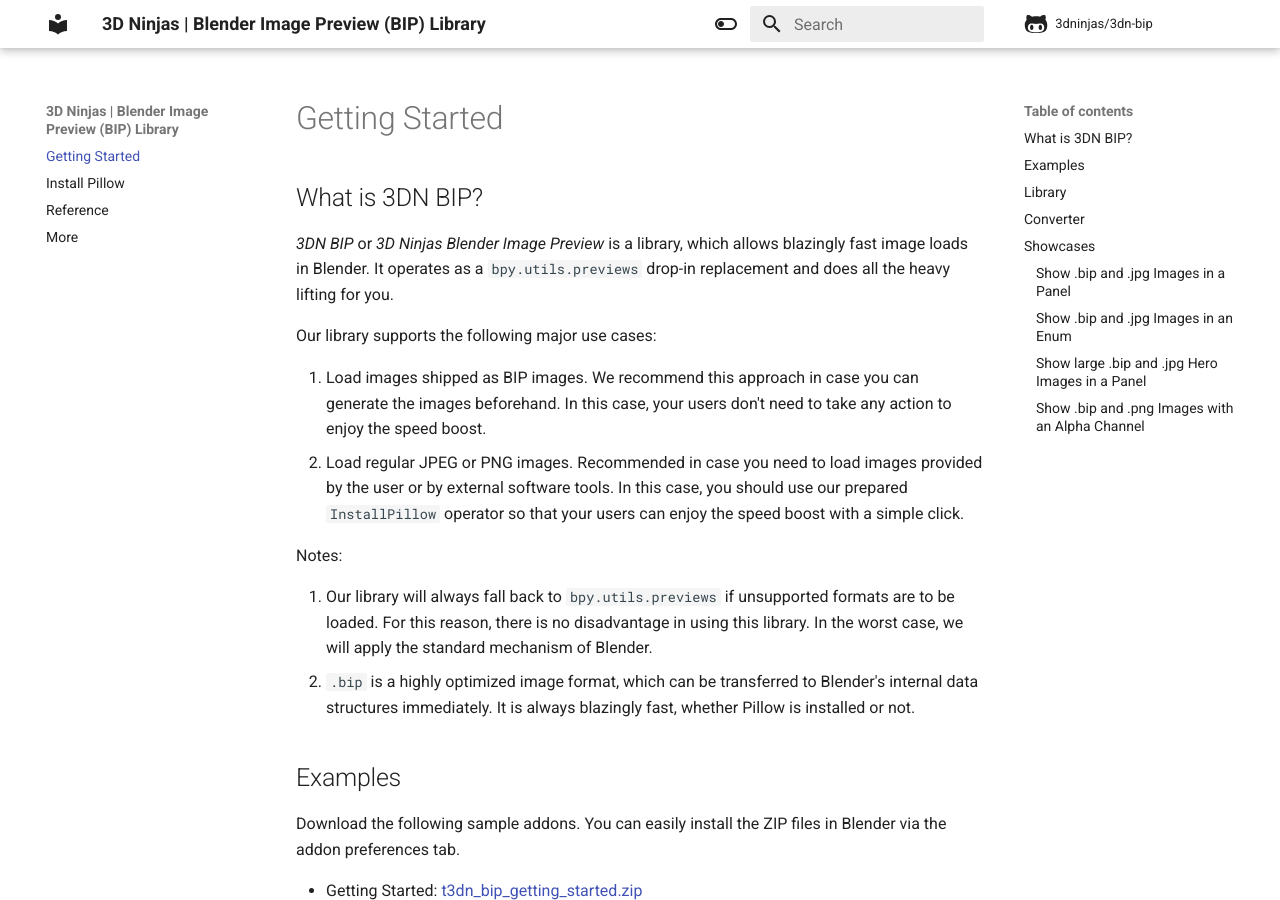
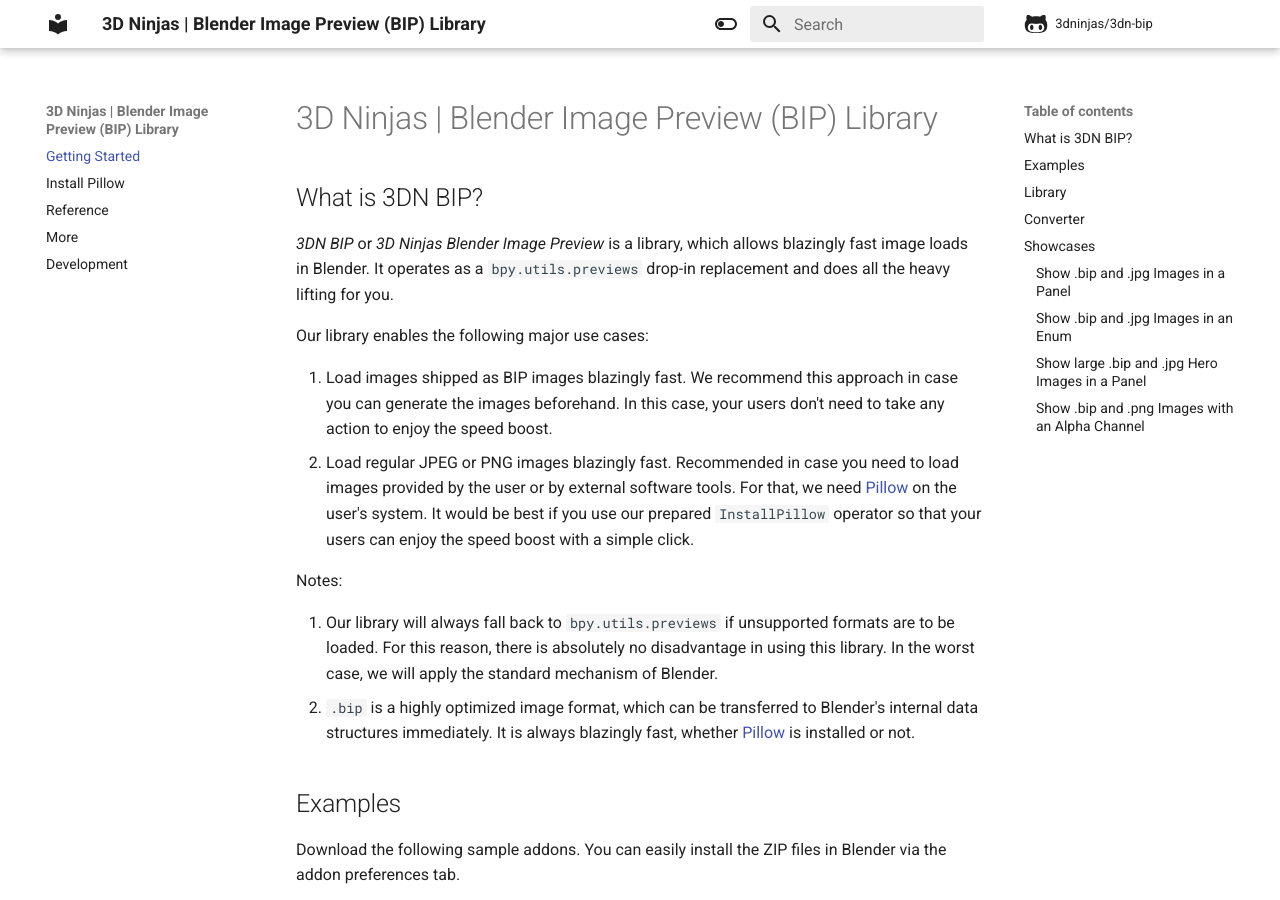
Before and after one commit to bonjorno7/3dn-bip, an MkDocs documentation site: the page built from docs/index.md, in a window 1280 px wide and 900 px high. Built offline with MkDocs 1.6.1 and Material for MkDocs 9.7.7, drawn with Linux system fonts in a browser that asks for light colours; comment, search, counter and statistics services are not loaded.

```diff
--- a/docs/index.md
+++ b/docs/index.md
@@ -1,17 +1,17 @@
-# Getting Started
+# 3D Ninjas | Blender Image Preview (BIP) Library
 
 ## What is 3DN BIP?
 *3DN BIP* or *3D Ninjas Blender Image Preview* is a library, which allows blazingly fast image loads in Blender. It operates as a `bpy.utils.previews` drop-in replacement and does all the heavy lifting for you.
 
-Our library supports the following major use cases:
+Our library enables the following major use cases:
 
-1. Load images shipped as BIP images. We recommend this approach in case you can generate the images beforehand. In this case, your users don't need to take any action to enjoy the speed boost.
-2. Load regular JPEG or PNG images. Recommended in case you need to load images provided by the user or by external software tools. In this case, you should use our prepared `InstallPillow` operator so that your users can enjoy the speed boost with a simple click.
+1. Load images shipped as BIP images blazingly fast. We recommend this approach in case you can generate the images beforehand. In this case, your users don't need to take any action to enjoy the speed boost.
+2. Load regular JPEG or PNG images blazingly fast. Recommended in case you need to load images provided by the user or by external software tools. For that, we need [Pillow](https://pypi.org/project/Pillow/) on the user's system. It would be best if you use our prepared `InstallPillow` operator so that your users can enjoy the speed boost with a simple click.
 
 Notes:
 
-1. Our library will always fall back to `bpy.utils.previews` if unsupported formats are to be loaded. For this reason, there is no disadvantage in using this library. In the worst case, we will apply the standard mechanism of Blender.
-2. `.bip` is a highly optimized image format, which can be transferred to Blender's internal data structures immediately. It is always blazingly fast, whether Pillow is installed or not.
+1. Our library will always fall back to `bpy.utils.previews` if unsupported formats are to be loaded. For this reason, there is absolutely no disadvantage in using this library. In the worst case, we will apply the standard mechanism of Blender.
+2. `.bip` is a highly optimized image format, which can be transferred to Blender's internal data structures immediately. It is always blazingly fast, whether [Pillow](https://pypi.org/project/Pillow/) is installed or not.
 
 ## Examples
 
--- a/mkdocs.yml
+++ b/mkdocs.yml
@@ -7,7 +7,7 @@ site_description: ""
 # Repository
 repo_name: 3dninjas/3dn-bip
 repo_url: https://github.com/3dninjas/3dn-bip
-edit_uri: https://github.com/3dninjas/3dn-bip/fork
+edit_uri: https://github.com/3dninjas/3dn-bip/edit/publish/docs
 
 # Copyright
 copyright: Copyright &copy; 2021 3D Ninjas GmbH
@@ -66,6 +66,7 @@ nav:
   - Install Pillow: install_pillow.md
   - Reference: reference.md
   - More: more.md
+  - Development: development.md
 
 markdown_extensions:
     - admonition
```
Also changed, not shown: README.md (+58 -12 lines), docs/development.md (added, +29 -0 lines), 1 other file.
